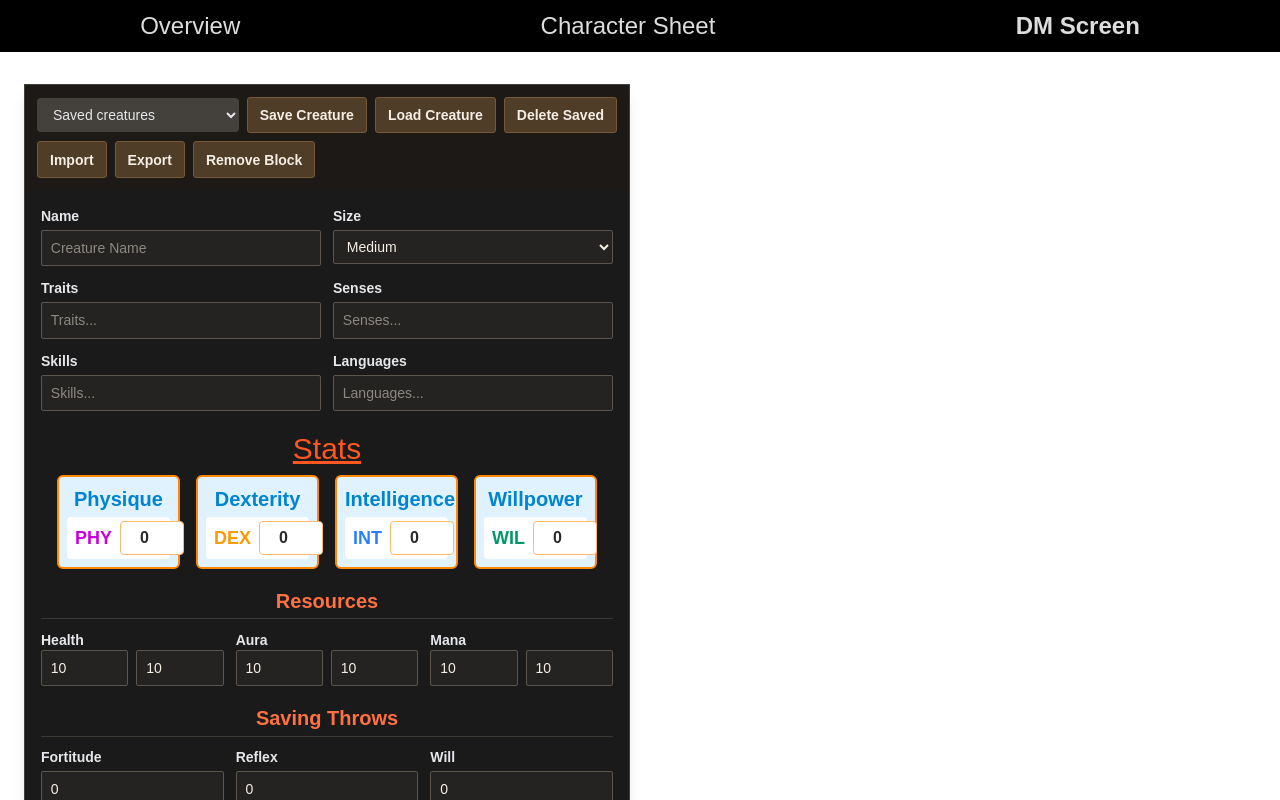
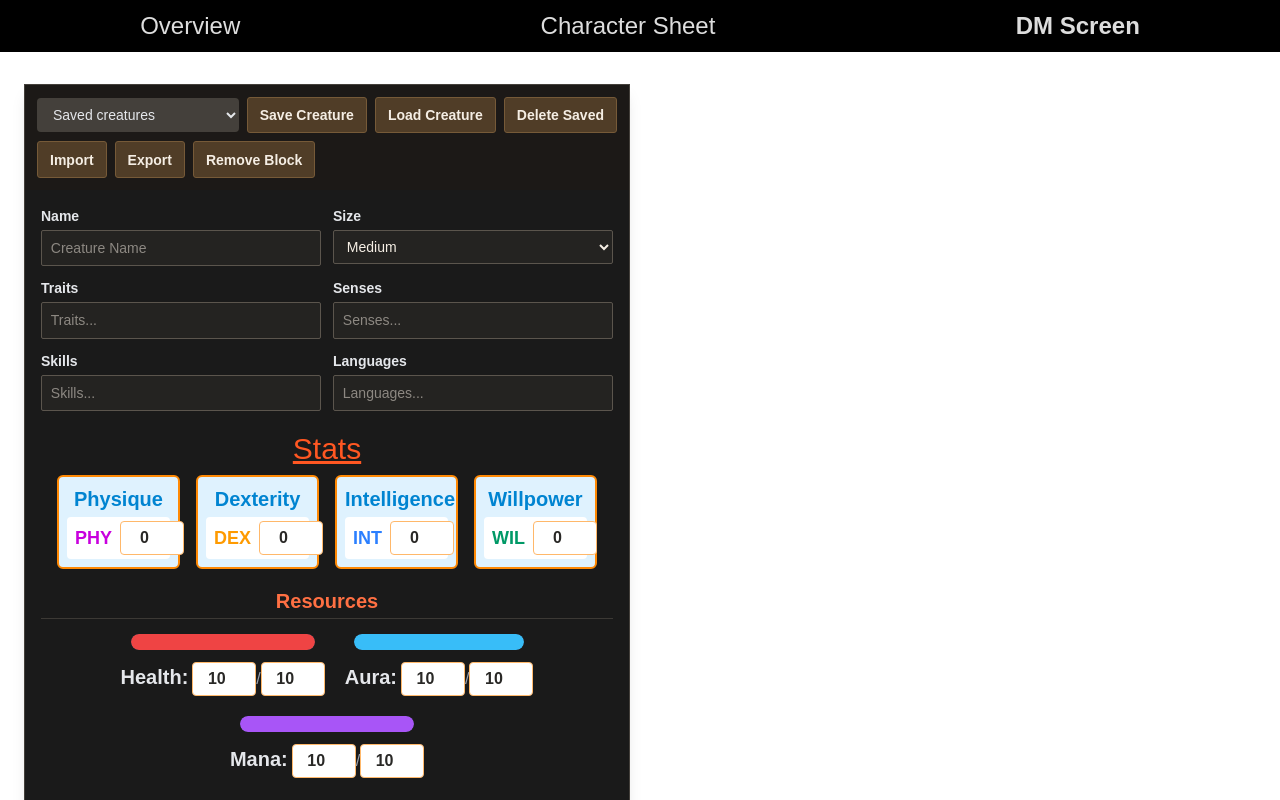
Before and after one commit to Acasez/kastorixv2, a React (Vite) app: page /kastorixv2/DMScreen in a window 1280 px wide. Shown: the top 800 px of the page. Built offline with nearby package versions, Linux system fonts and the light colour scheme.

Commit message:
Also reuse health mana and aura bars

```diff
--- /dev/null
+++ b/src/components/CharacterSheet/CoreStatSection/CharacterHealthManaAuraBars.tsx
@@ -0,0 +1,75 @@
+import { useEffect } from "react";
+import species from "../../../JSON/species.json";
+import {
+  useCharacter,
+  type Character,
+} from "../../../contexts/CharacterContext";
+import { getCharacterResourceBonuses } from "../../../utils/characterResourceBonuses";
+import HealthManaAuraBars from "./HealthManaAuraBars";
+
+export default function CharacterHealthManaAuraBars() {
+  const { character, updateCharacter } = useCharacter();
+  const selectedSpecies = species.find(
+    (speciesItem) => speciesItem.name === character.species,
+  );
+  const speciesHealth = Number(selectedSpecies?.health);
+  const baseHealth =
+    Number.isFinite(speciesHealth) && speciesHealth > 0 ? speciesHealth : 6;
+  const resourceBonuses = getCharacterResourceBonuses(character);
+  const maxHealth =
+    baseHealth + character.baseStats.PHY + resourceBonuses.health;
+
+  const speciesMana = Number(selectedSpecies?.mana);
+  const baseMana =
+    Number.isFinite(speciesMana) && speciesMana > 0 ? speciesMana : 6;
+  const maxPool =
+    baseMana +
+    (3 + character.baseStats.WIL) * character.level +
+    resourceBonuses.mana;
+
+  useEffect(() => {
+    const patch: Partial<Character> = {};
+
+    if (character.health.max !== maxHealth) {
+      patch.health = {
+        current: Math.min(character.health.current, maxHealth),
+        max: maxHealth,
+      };
+    }
+    if (character.aura.max !== maxPool) {
+      patch.aura = {
+        current: Math.min(character.aura.current, maxPool),
+        max: maxPool,
+      };
+    }
+    if (character.mana.max !== maxPool) {
+      patch.mana = {
+        current: Math.min(character.mana.current, maxPool),
+        max: maxPool,
+      };
+    }
+
+    if (Object.keys(patch).length > 0) {
+      updateCharacter(patch);
+    }
+  }, [
+    character.aura,
+    character.health,
+    character.mana,
+    maxHealth,
+    maxPool,
+    updateCharacter,
+  ]);
+
+  return (
+    <HealthManaAuraBars
+      tracks={{
+        health: character.health,
+        aura: character.aura,
+        mana: character.mana,
+      }}
+      maxValues={{ health: maxHealth, aura: maxPool, mana: maxPool }}
+      onTrackChange={(key, track) => updateCharacter({ [key]: track })}
+    />
+  );
+}
--- a/src/components/CharacterSheet/CoreStatSection/CoreStatsSection.tsx
+++ b/src/components/CharacterSheet/CoreStatSection/CoreStatsSection.tsx
@@ -1,4 +1,4 @@
-import HealthManaAuraBars from "./HealthManaAuraBars";
+import CharacterHealthManaAuraBars from "./CharacterHealthManaAuraBars";
 import SavingThrowDisplay from "./SavingThrowDisplay";
 import StatsGrid from "./StatsGrid";
 import { useCharacter } from "../../../contexts/CharacterContext";
@@ -19,7 +19,7 @@ export default function CoreStatSection() {
       <hr className="border-red-500/70 mx-4" />
       <SavingThrowDisplay />
       <hr className="mx-4 border-red-500/70" />
-      <HealthManaAuraBars />
+      <CharacterHealthManaAuraBars />
     </div>
   );
 }
--- a/src/components/CharacterSheet/CoreStatSection/HealthManaAuraBars.tsx
+++ b/src/components/CharacterSheet/CoreStatSection/HealthManaAuraBars.tsx
@@ -1,89 +1,45 @@
-// HealthManaAuraBars.tsx
-import { useEffect } from "react";
-import species from "../../../JSON/species.json";
-import {
-  useCharacter,
-  type Character,
-} from "../../../contexts/CharacterContext";
+type ResourceTrack = {
+  current: number;
+  max: number;
+};
+
+type ResourceKey = "health" | "aura" | "mana";
+
+type HealthManaAuraBarsProps = {
+  tracks: Record<ResourceKey, ResourceTrack>;
+  maxValues?: Partial<Record<ResourceKey, number>>;
+  onTrackChange: (key: ResourceKey, track: ResourceTrack) => void;
+};
+
 import TrackBar from "../../TrackBar";
-import { getCharacterResourceBonuses } from "../../../utils/characterResourceBonuses";
 
-export default function HealthManaAuraBars() {
-  const { character, updateCharacter } = useCharacter();
-  const selectedSpecies = species.find(
-    (speciesItem) => speciesItem.name === character.species,
-  );
-  const speciesHealth = Number(selectedSpecies?.health);
-  const baseHealth =
-    Number.isFinite(speciesHealth) && speciesHealth > 0 ? speciesHealth : 6;
-  const resourceBonuses = getCharacterResourceBonuses(character);
-  const maxHealth =
-    baseHealth + character.baseStats.PHY + resourceBonuses.health;
-
-  const speciesMana = Number(selectedSpecies?.mana);
-  const baseMana =
-    Number.isFinite(speciesMana) && speciesMana > 0 ? speciesMana : 6;
-  const maxPool =
-    baseMana +
-    (3 + character.baseStats.WIL) * character.level +
-    resourceBonuses.mana;
-
-  useEffect(() => {
-    const patch: Partial<Character> = {};
-
-    if (character.health.max !== maxHealth) {
-      patch.health = {
-        current: Math.min(character.health.current, maxHealth),
-        max: maxHealth,
-      };
-    }
-    if (character.aura.max !== maxPool) {
-      patch.aura = {
-        current: Math.min(character.aura.current, maxPool),
-        max: maxPool,
-      };
-    }
-    if (character.mana.max !== maxPool) {
-      patch.mana = {
-        current: Math.min(character.mana.current, maxPool),
-        max: maxPool,
-      };
-    }
-
-    if (Object.keys(patch).length > 0) {
-      updateCharacter(patch);
-    }
-  }, [
-    character.aura,
-    character.health,
-    character.mana,
-    maxHealth,
-    maxPool,
-    updateCharacter,
-  ]);
-
+export default function HealthManaAuraBars({
+  tracks,
+  maxValues,
+  onTrackChange,
+}: HealthManaAuraBarsProps) {
   return (
-    <div className="flex items-end justify-center gap-3 ">
+    <div className="flex flex-wrap items-end justify-center gap-3">
       <TrackBar
         label="Health"
         color="#ef4444"
-        track={character.health}
-        max={maxHealth}
-        onChange={(health) => updateCharacter({ health })}
+        track={tracks.health}
+        max={maxValues?.health}
+        onChange={(health) => onTrackChange("health", health)}
       />
       <TrackBar
         label="Aura"
         color="#38bdf8"
-        track={character.aura}
-        max={maxPool}
-        onChange={(aura) => updateCharacter({ aura })}
+        track={tracks.aura}
+        max={maxValues?.aura}
+        onChange={(aura) => onTrackChange("aura", aura)}
       />
       <TrackBar
         label="Mana"
         color="#a855f7"
-        track={character.mana}
-        max={maxPool}
-        onChange={(mana) => updateCharacter({ mana })}
+        track={tracks.mana}
+        max={maxValues?.mana}
+        onChange={(mana) => onTrackChange("mana", mana)}
       />
     </div>
   );
--- a/src/components/DMScreen/CreatureEditor.tsx
+++ b/src/components/DMScreen/CreatureEditor.tsx
@@ -2,11 +2,11 @@ import { useEffect, useRef, useState, type ChangeEvent } from "react";
 import { useCreature, type Creature } from "../../contexts/CreatureContext";
 import { CREATURE_SIZES } from "../../constants/CreatureSizes";
 import StatsGrid from "../CharacterSheet/CoreStatSection/StatsGrid";
+import HealthManaAuraBars from "../CharacterSheet/CoreStatSection/HealthManaAuraBars";
 import CreatureMeta, { STORAGE_PREFIX } from "./CreatureMeta";
 export type CreatureSize = (typeof CREATURE_SIZES)[number];
 
 const STORAGE_CHANGE_EVENT = "dm-creature-storage-change";
-const trackKeys = ["health", "aura", "mana"] as const;
 const textFields = [
   ["traits", "Traits"],
   ["senses", "Senses"],
@@ -136,12 +136,6 @@ export default function CreatureEditor({ onRemove }: { onRemove: () => void }) {
     }
   };
 
-  const updateTrack = (
-    key: (typeof trackKeys)[number],
-    value: keyof Creature[(typeof trackKeys)[number]],
-    nextValue: number,
-  ) => updateCreature({ [key]: { ...creature[key], [value]: nextValue } });
-
   return (
     <section className="w-full max-w-4xl overflow-hidden border border-stone-700 bg-bg-creature text-text-light shadow-lg">
       <CreatureMeta
@@ -201,26 +195,14 @@ export default function CreatureEditor({ onRemove }: { onRemove: () => void }) {
 
         <section>
           <h2 className="creature-section-title">Resources</h2>
-          <div className="grid gap-3 sm:grid-cols-3">
-            {trackKeys.map((key) => (
-              <fieldset className="creature-field" key={key}>
-                <legend className="capitalize">{key}</legend>
-                <div className="flex items-center gap-2">
-                  {(["current", "max"] as const).map((part) => (
-                    <input
-                      key={part}
-                      aria-label={`${key} ${part}`}
-                      type="number"
-                      value={creature[key][part]}
-                      onChange={(event) =>
-                        updateTrack(key, part, Number(event.target.value))
-                      }
-                    />
-                  ))}
-                </div>
-              </fieldset>
-            ))}
-          </div>
+          <HealthManaAuraBars
+            tracks={{
+              health: creature.health,
+              aura: creature.aura,
+              mana: creature.mana,
+            }}
+            onTrackChange={(key, track) => updateCreature({ [key]: track })}
+          />
         </section>
 
         <section>
--- a/src/components/TrackBar.tsx
+++ b/src/components/TrackBar.tsx
@@ -1,6 +1,10 @@
 // TrackBar.tsx
-import type { Track } from "../contexts/CharacterContext";
 import NumberInput from "./NumberInput";
+
+type Track = {
+  current: number;
+  max: number;
+};
 
 type TrackBarProps = {
   label: string;
@@ -45,7 +49,7 @@ export default function TrackBar({
           <NumberInput
             value={track.max}
             min={1}
-            max={max}
+            max={max ?? Number.MAX_SAFE_INTEGER}
             onChange={(v) => onChange({ ...track, max: v })}
           />
         ) : (
```
